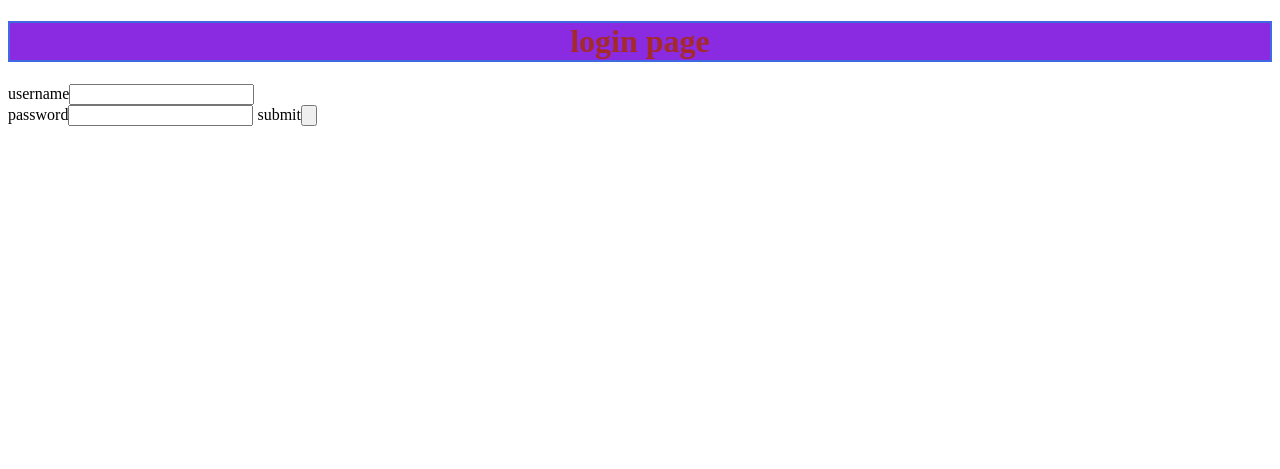
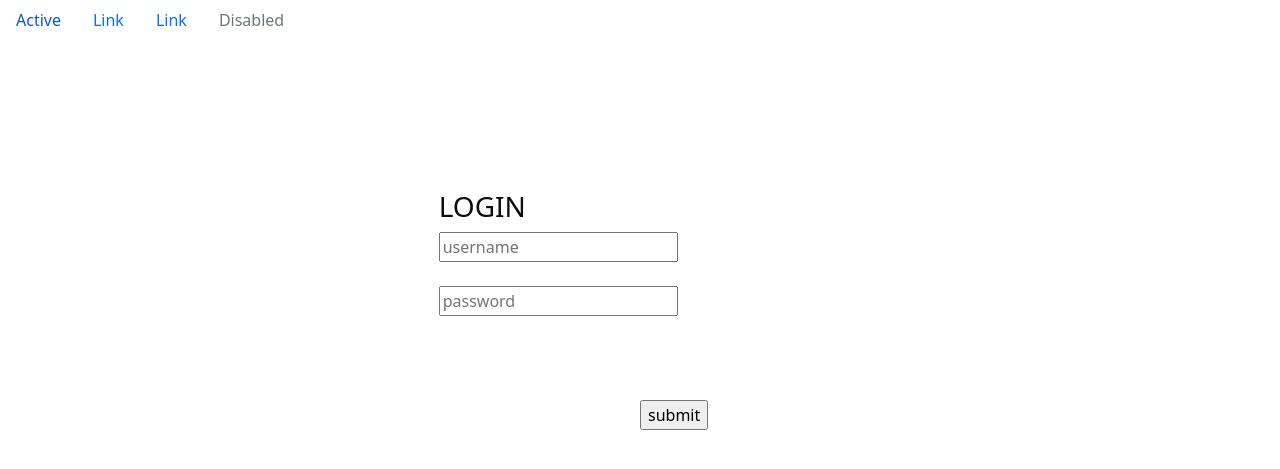
Before and after one commit to najiya0207/nproject, a Django app: page / in a window 1280 px wide. Shown: the top 469 px of the page. Run offline with Django 4.2, Linux system fonts and the light colour scheme.

Commit message:
bootstrap

```diff
--- a/appnaj/static/css/login.css
+++ b/appnaj/static/css/login.css
@@ -1,3 +1,6 @@
-h1{
-    border: 2px solid royalblue;
-}
+
+    #abc{
+        color:rgb(14, 13, 13);
+        text-align:left;
+
+    }
--- a/appnaj/templates/home.html
+++ b/appnaj/templates/home.html
@@ -5,6 +5,7 @@
     <meta http-equiv="X-UA-Compatible" content="IE=edge">
     <meta name="viewport" content="width=device-width, initial-scale=1.0">
     <title>Document</title>
+    <link rel="stylesheet" href="{% static 'css/login.css' %}">
 </head>
 <body>
     <h1>1st content</h1>
--- a/appnaj/templates/naj.html
+++ b/appnaj/templates/naj.html
@@ -2,24 +2,69 @@
 <!DOCTYPE html>
 <html lang="en">
 <head>
-    <link rel="stylesheet" href="{% static 'css/login.css' %}"
+    <link href="https://cdn.jsdelivr.net/npm/bootstrap@5.1.3/dist/css/bootstrap.min.css" rel="stylesheet" integrity="sha384-1BmE4kWBq78iYhFldvKuhfTAU6auU8tT94WrHftjDbrCEXSU1oBoqyl2QvZ6jIW3" crossorigin="anonymous">
+    <link rel="stylesheet" href="{% static 'css/login.css' %}">
     <meta charset="UTF-8">
     <meta http-equiv="X-UA-Compatible" content="IE=edge">
     <meta name="viewport" content="width=device-width, initial-scale=1.0">
     <title>Document</title>
-<style>
-    h1{
-        background-color:blueviolet;
-    }
+    <script src="https://cdn.jsdelivr.net/npm/bootstrap@5.1.3/dist/js/bootstrap.bundle.min.js" integrity="sha384-ka7Sk0Gln4gmtz2MlQnikT1wXgYsOg+OMhuP+IlRH9sENBO0LRn5q+8nbTov4+1p" crossorigin="anonymous"></script>
 
-</style>
 </head>
-<body>
-    <form action="" method="post">
-        <h1 style="color:brown;text-align:center">login page</h1>
-        username<input type="text"><br>
-        password<input type="password">
-        submit<input type="button">
-    </form>
+<body >
+
+
+
+            <!-- <u><h1 id="abc">LOGIN PAGE</h1><br><br><br><br>
+
+            <form><center>
+            Username<input type="text"><br>
+            Password<input type="password"><br><br>
+            submit<input type="button">
+            </center></form></u>
+            <button type="button" class="btn btn-primary">Primary</button>
+
+
+    </form> -->
+
+    <ul class="nav">
+        <li class="nav-item">
+          <a class="nav-link active" aria-current="page" href="#">Active</a>
+        </li>
+        <li class="nav-item">
+          <a class="nav-link" href="#">Link</a>
+        </li>
+        <li class="nav-item">
+          <a class="nav-link" href="#">Link</a>
+        </li>
+        <li class="nav-item">
+          <a class="nav-link disabled">Disabled</a>
+        </li>
+      </ul>
+
+    <div class="container-fluid" >
+        <div class="row" style="margin-top:150px">
+            <div class="col-lg-4">
+
+
+          </div>
+          <div class="col-lg-4 col-sm-12" style="border: 1px; border-color: black;" >
+
+              <h3 id="abc">LOGIN</h3>
+              <form style="text-align:left">
+
+                <input type="text" placeholder="username"><br><br>
+                <input type="password" placeholder="password"><br><br>
+              <input type="button" value="submit" style="position: absolute;
+              top: 50%;
+              left: 50%;">
+              </form>
+
+          </div>
+          <div class="col-lg-4">
+
+          </div>
+        </div>
+    </div>
 </body>
 </html>
--- a/najnew/settings.py
+++ b/najnew/settings.py
@@ -127,4 +127,5 @@ STATICFILES_DIRS=[
 # https://docs.djangoproject.com/en/4.0/ref/settings/#default-auto-field
 
 DEFAULT_AUTO_FIELD = 'django.db.models.BigAutoField'
-STATICFILES_STORAGE='whitenoise.storage.CompressedManifestStatiFilesStorage'
+STATICFILES_STORAGE='whitenoise.storage.CompressedManifestStaticFilesStorage'
+STATIC_ROOT=BASE_DIR/'static'
```
